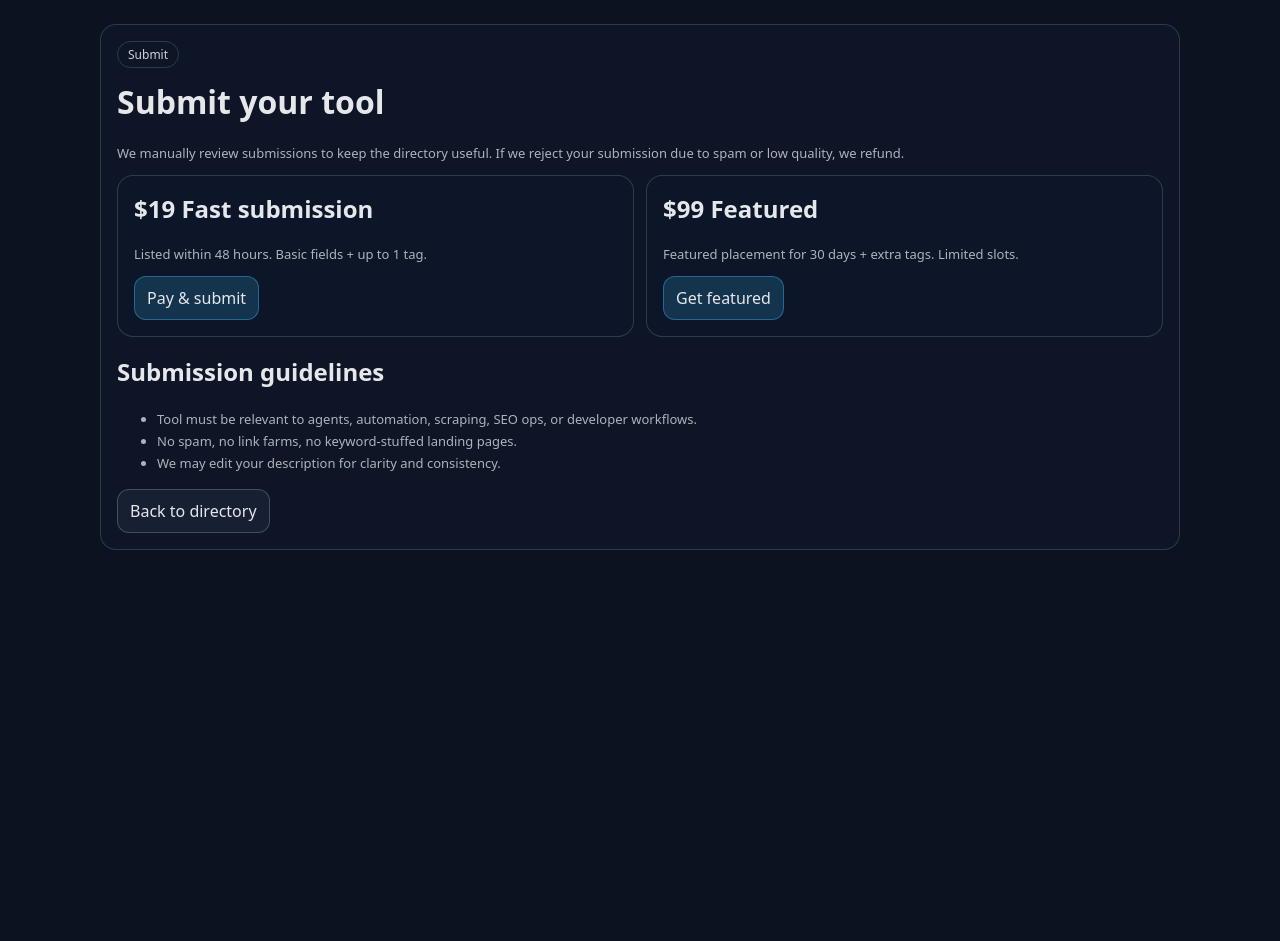
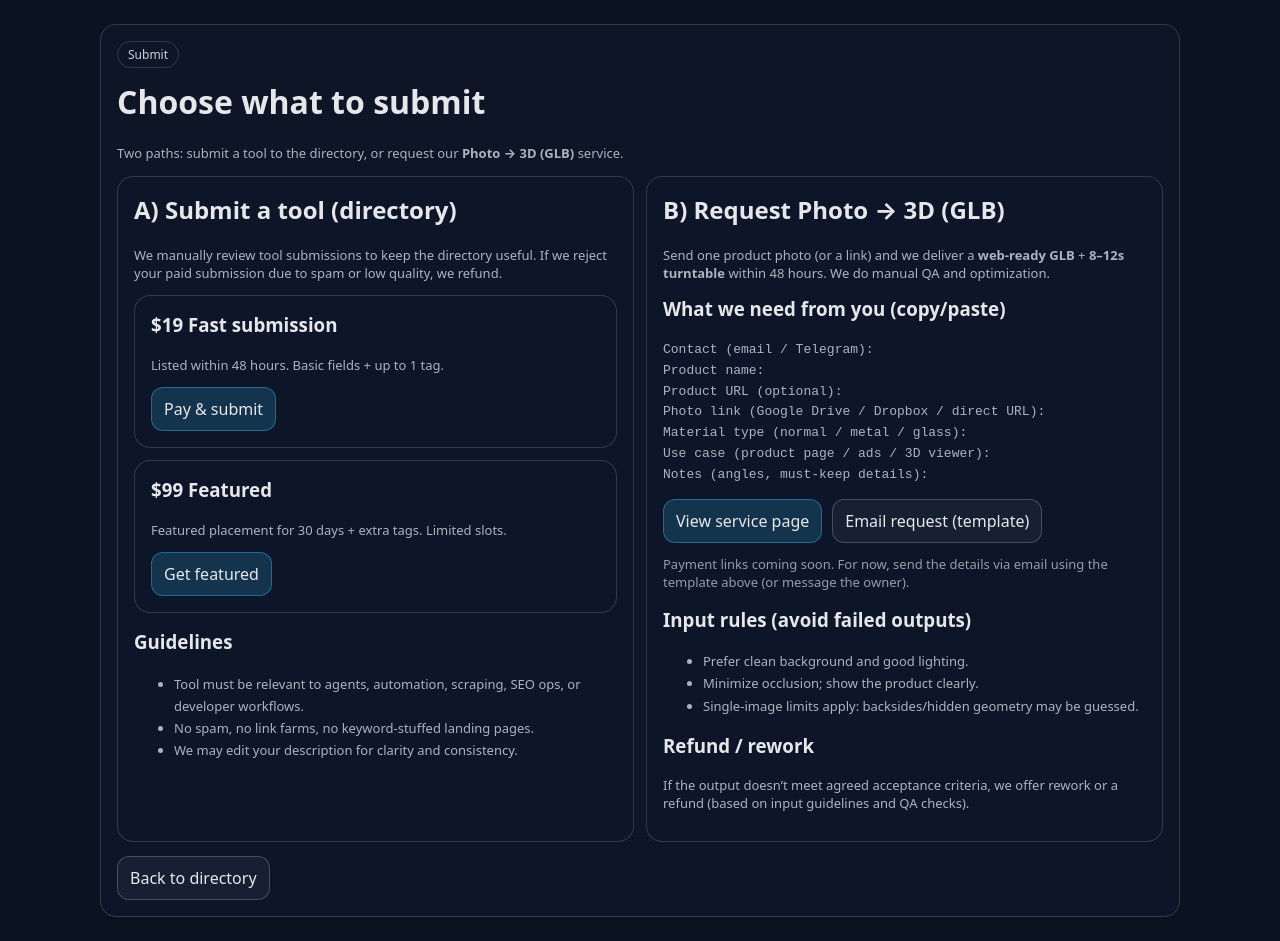
Before and after one commit to yuzhoudabaozhayujiamigou-cloud/agent-automation-directory, a Next.js app: page /submit in a window 1280 px wide. Before the commit the page ends 800 px from the top, so only its background shows below. Built offline with nearby package versions, Linux system fonts and the light colour scheme; no server answers.

Commit message:
feat: split submit into tool vs photo-to-3d request

```diff
--- a/app/submit/page.tsx
+++ b/app/submit/page.tsx
@@ -3,56 +3,119 @@ import Link from "next/link";
 const FAST_SUBMISSION_URL = process.env.NEXT_PUBLIC_STRIPE_FAST_SUBMISSION_URL;
 const FEATURED_URL = process.env.NEXT_PUBLIC_STRIPE_FEATURED_URL;
 
+export const metadata = {
+  title: "Submit | Agent & Automation Directory",
+  description:
+    "Submit a tool to the directory or request our Photo→3D (GLB) service for e-commerce. Manual review, clear guidelines, and transparent refund/rework policy.",
+};
+
+function Card({ children }: { children: React.ReactNode }) {
+  return <div className="card">{children}</div>;
+}
+
 export default function SubmitPage() {
   return (
     <main className="container">
-      <div className="card">
+      <Card>
         <div className="badge">Submit</div>
-        <h1 style={{ marginTop: 12 }}>Submit your tool</h1>
+        <h1 style={{ marginTop: 12 }}>Choose what to submit</h1>
         <p className="small">
-          We manually review submissions to keep the directory useful. If we reject your submission due to spam or low
-          quality, we refund.
+          Two paths: submit a tool to the directory, or request our <strong>Photo → 3D (GLB)</strong> service.
         </p>
 
-        <div className="grid" style={{ gridTemplateColumns: "repeat(auto-fit, minmax(260px, 1fr))", marginTop: 12 }}>
-          <div className="card">
-            <h2 style={{ marginTop: 0 }}>$19 Fast submission</h2>
+        <div className="grid" style={{ gridTemplateColumns: "repeat(auto-fit, minmax(280px, 1fr))", marginTop: 14 }}>
+          <Card>
+            <h2 style={{ marginTop: 0 }}>A) Submit a tool (directory)</h2>
+            <p className="small">
+              We manually review tool submissions to keep the directory useful. If we reject your paid submission due to spam or
+              low quality, we refund.
+            </p>
+
+            <div className="grid" style={{ gridTemplateColumns: "repeat(auto-fit, minmax(240px, 1fr))", marginTop: 12 }}>
+              <Card>
+                <h3 style={{ marginTop: 0 }}>$19 Fast submission</h3>
                 <p className="small">Listed within 48 hours. Basic fields + up to 1 tag.</p>
                 {FAST_SUBMISSION_URL ? (
                   <a className="btn primary" href={FAST_SUBMISSION_URL} target="_blank" rel="noreferrer">
                     Pay & submit
                   </a>
                 ) : (
-              <p className="small">(Stripe link not configured yet — ask the owner to add it.)</p>
+                  <p className="small">(Payment link not configured yet.)</p>
                 )}
-          </div>
+              </Card>
 
-          <div className="card">
-            <h2 style={{ marginTop: 0 }}>$99 Featured</h2>
+              <Card>
+                <h3 style={{ marginTop: 0 }}>$99 Featured</h3>
                 <p className="small">Featured placement for 30 days + extra tags. Limited slots.</p>
                 {FEATURED_URL ? (
                   <a className="btn primary" href={FEATURED_URL} target="_blank" rel="noreferrer">
                     Get featured
                   </a>
                 ) : (
-              <p className="small">(Stripe link not configured yet — ask the owner to add it.)</p>
+                  <p className="small">(Payment link not configured yet.)</p>
                 )}
-          </div>
+              </Card>
             </div>
 
-        <h2 style={{ marginTop: 18 }}>Submission guidelines</h2>
+            <h3 style={{ marginTop: 16 }}>Guidelines</h3>
             <ul className="small" style={{ lineHeight: 1.7 }}>
               <li>Tool must be relevant to agents, automation, scraping, SEO ops, or developer workflows.</li>
               <li>No spam, no link farms, no keyword-stuffed landing pages.</li>
               <li>We may edit your description for clarity and consistency.</li>
             </ul>
+          </Card>
+
+          <Card>
+            <h2 style={{ marginTop: 0 }}>B) Request Photo → 3D (GLB)</h2>
+            <p className="small">
+              Send one product photo (or a link) and we deliver a <strong>web-ready GLB</strong> + <strong>8–12s turntable</strong> within 48 hours.
+              We do manual QA and optimization.
+            </p>
+
+            <h3 style={{ marginTop: 14 }}>What we need from you (copy/paste)</h3>
+            <pre className="small" style={{ whiteSpace: "pre-wrap", lineHeight: 1.6 }}>
+{`Contact (email / Telegram):
+Product name:
+Product URL (optional):
+Photo link (Google Drive / Dropbox / direct URL):
+Material type (normal / metal / glass):
+Use case (product page / ads / 3D viewer):
+Notes (angles, must-keep details):`}
+            </pre>
+
+            <div style={{ display: "flex", gap: 10, flexWrap: "wrap", marginTop: 12 }}>
+              <Link className="btn primary" href="/photo-to-3d">
+                View service page
+              </Link>
+              <a className="btn" href="mailto:hello@agentautomation.tools?subject=Photo%20to%203D%20request&body=Contact%20(email%20/%20Telegram):%0AProduct%20name:%0AProduct%20URL%20(optional):%0APhoto%20link:%0AMaterial%20type%20(normal%20/%20metal%20/%20glass):%0AUse%20case%20(product%20page%20/%20ads%20/%203D%20viewer):%0ANotes:%0A">
+                Email request (template)
+              </a>
+            </div>
+
+            <p className="small" style={{ marginTop: 12, opacity: 0.85 }}>
+              Payment links coming soon. For now, send the details via email using the template above (or message the owner).
+            </p>
+
+            <h3 style={{ marginTop: 16 }}>Input rules (avoid failed outputs)</h3>
+            <ul className="small" style={{ lineHeight: 1.7 }}>
+              <li>Prefer clean background and good lighting.</li>
+              <li>Minimize occlusion; show the product clearly.</li>
+              <li>Single-image limits apply: backsides/hidden geometry may be guessed.</li>
+            </ul>
+
+            <h3 style={{ marginTop: 16 }}>Refund / rework</h3>
+            <p className="small">
+              If the output doesn’t meet agreed acceptance criteria, we offer rework or a refund (based on input guidelines and QA checks).
+            </p>
+          </Card>
+        </div>
 
         <div style={{ marginTop: 14 }}>
           <Link className="btn" href="/">
             Back to directory
           </Link>
         </div>
-      </div>
+      </Card>
     </main>
   );
 }
```
Lines whose indentation alone changed are shown as unchanged.
